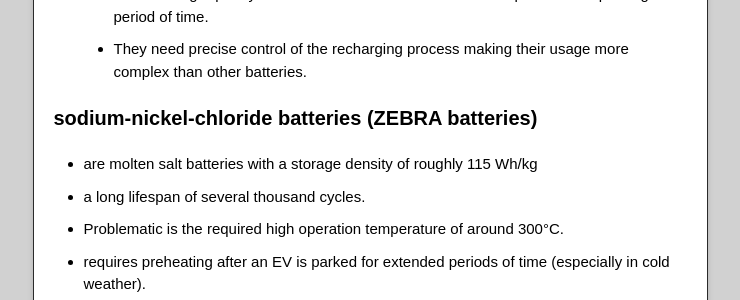
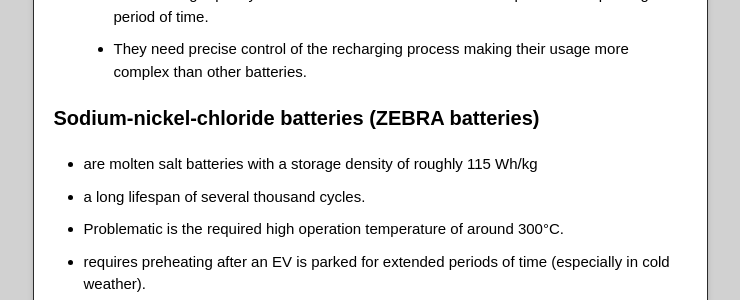
Before and after one commit to novogenautonomy/novogenautonomy.github.io, a Jekyll site: the page built from batteries.md, in a window 1280 px wide and 900 px high, scrolled down 653 px. Shown: the part 153-453 px from the top of the window, without its empty margins (270-1010 px from the left). Built offline with Jekyll 4.4.1, drawn with Linux system fonts in a browser that asks for light colours; our own code applies the rules of GitHub Pages for plain Markdown files.

```diff
--- a/batteries.md
+++ b/batteries.md
@@ -19,7 +19,7 @@ layout: default
   - They need precise control of the recharging process making their usage more complex than other batteries.
 
 
-### sodium-nickel-chloride batteries (ZEBRA batteries)
+### Sodium-nickel-chloride batteries (ZEBRA batteries)
 - are molten salt batteries with a storage density of roughly 115 Wh/kg
 - a long lifespan of several thousand cycles.
 - Problematic is the required high operation temperature of around 300°C.
```
